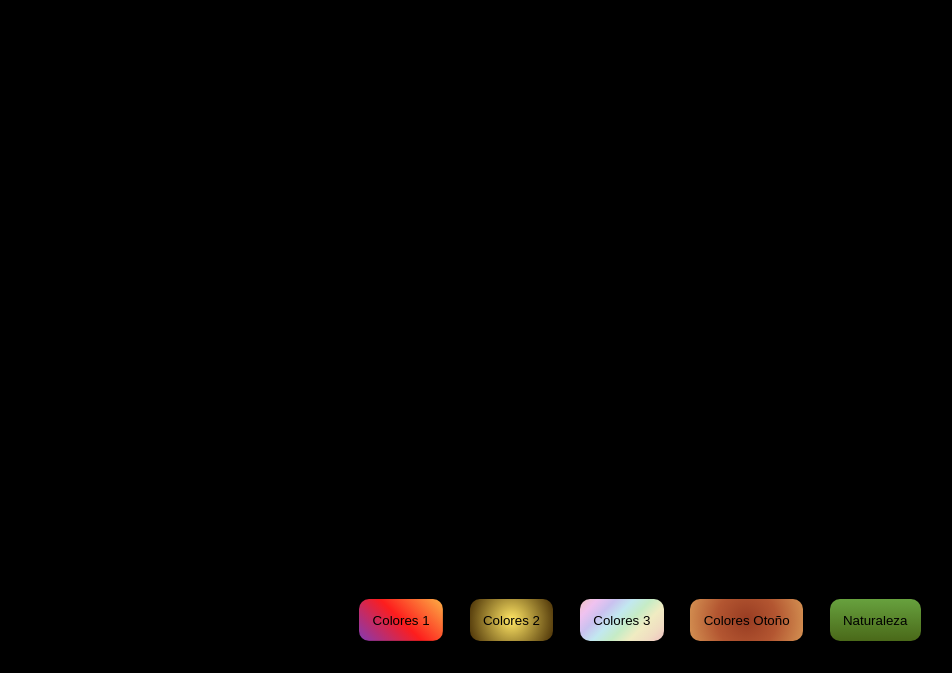
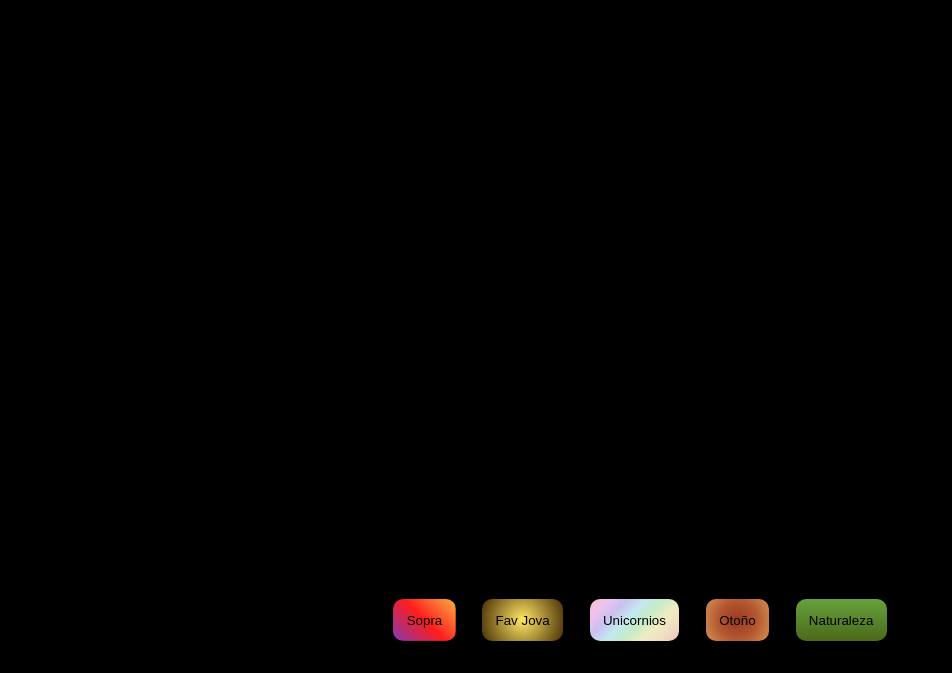
Before and after one commit to Vikikos/Back-Chill, a plain HTML site: page index.html in a window 1280 px wide. Shown: the part 127-800 px from the top of the page, without its empty margins (0-952 px from the left). Drawn offline with Linux system fonts and the light colour scheme.

Commit message:
feat: change buttons name

```diff
--- a/index.html
+++ b/index.html
@@ -11,10 +11,10 @@
 <body>
     <h1>Eres un Back estresado? <br> Mira estos colorinxis de Front</h1>
     <div class="buttons">
-        <button onclick="changeColor(1)" class="bg_color_1">Colores 1</button>
-        <button onclick="changeColor(2)" class="bg_color_2">Colores 2</button>
-        <button onclick="changeColor(3)" class="bg_color_3">Colores 3</button>
-        <button onclick="changeColor(4)" class="bg_color_4">Colores Otoño</button>
+        <button onclick="changeColor(1)" class="bg_color_1">Sopra</button>
+        <button onclick="changeColor(2)" class="bg_color_2">Fav Jova</button>
+        <button onclick="changeColor(3)" class="bg_color_3">Unicornios</button>
+        <button onclick="changeColor(4)" class="bg_color_4">Otoño</button>
         <button onclick="changeColor(5); iniciarCaidaDeHojas('images/hoja.png', 25);" class="bg_color_5">Naturaleza</button>
     </div>
     <div id="bgColors"></div>
```
